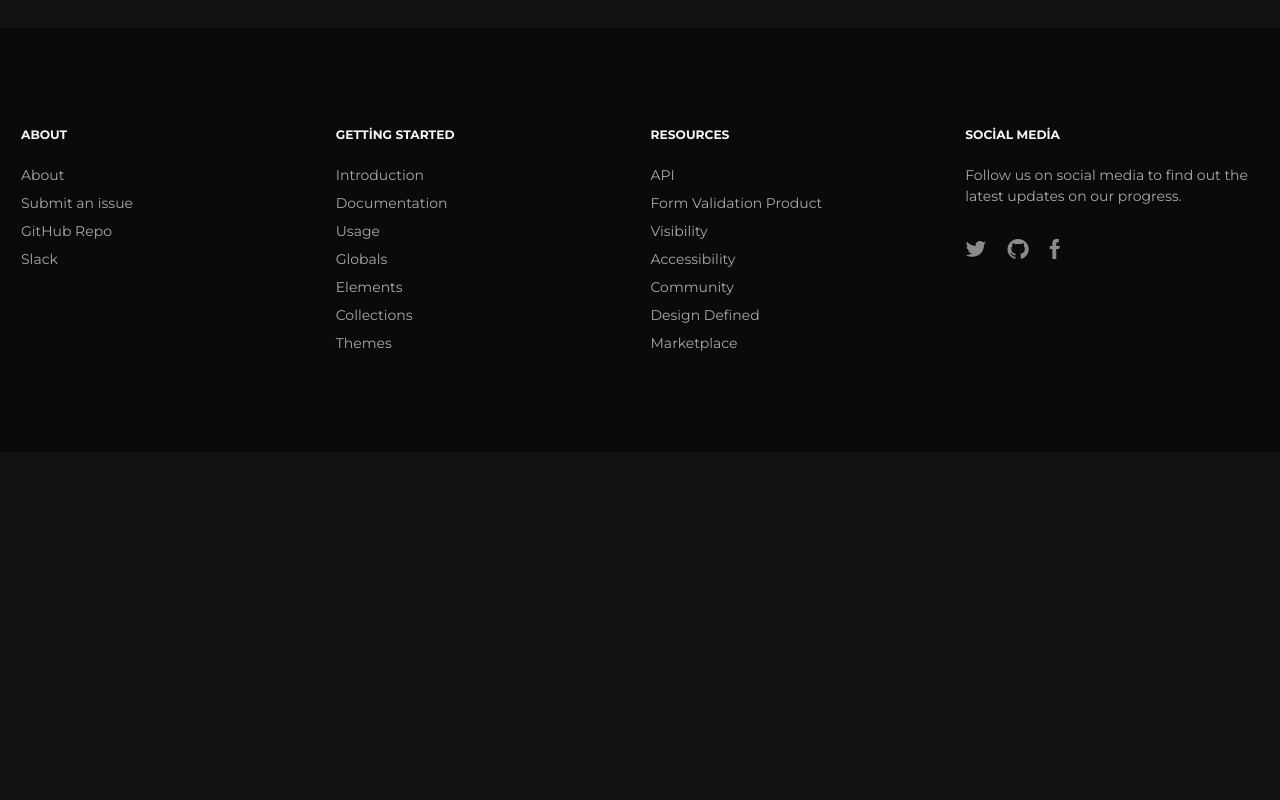
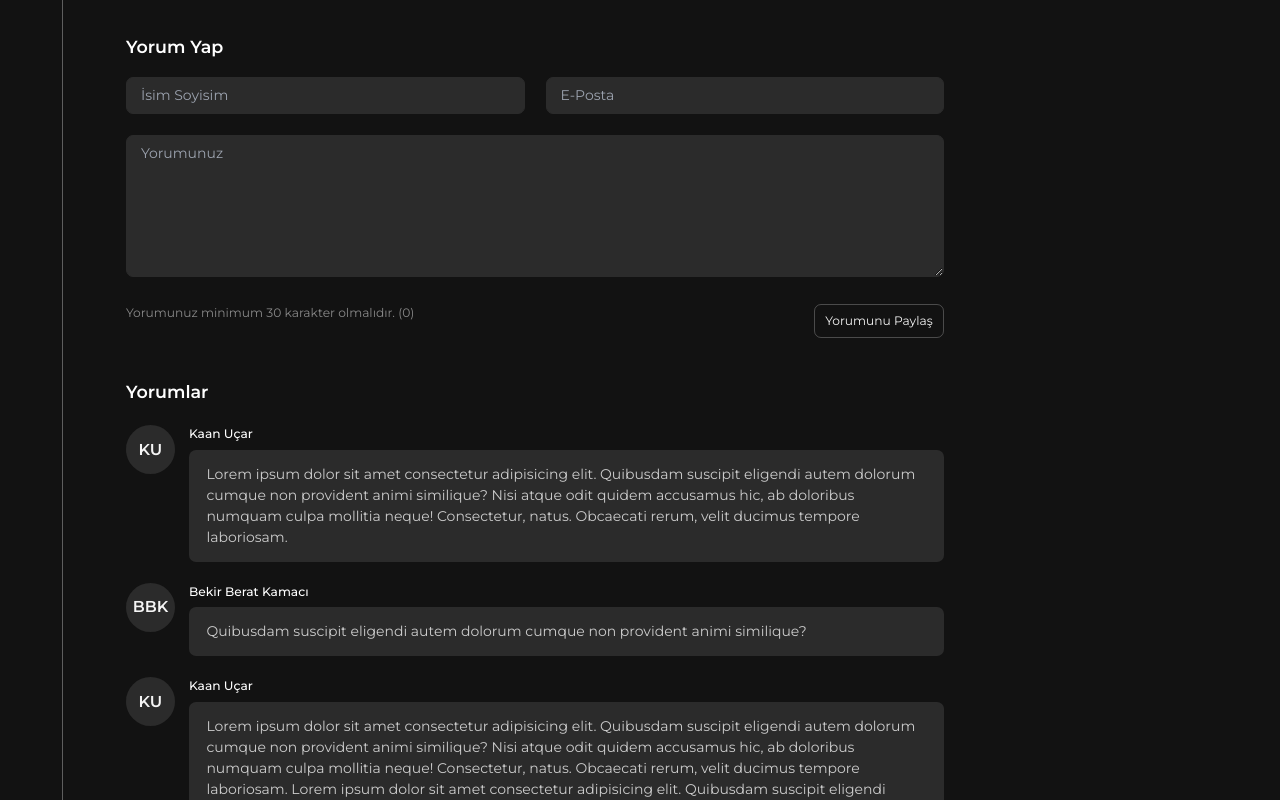
Before and after one commit to kaandhfr/peralead, a React (Vite) app: page /blog in a window 1280 px wide. Shown: the part 1580-2380 px from the top of the page. Before the commit the page ends 2032 px from the top, so only its background shows below. Built offline with nearby package versions, Linux system fonts and the light colour scheme.

Commit message:
blog detay güncellendi

```diff
--- a/src/App.css
+++ b/src/App.css
@@ -29,11 +29,9 @@ svg rect[stroke] {
   position: absolute;
   inset: 0;
   z-index: -1;
-  background: linear-gradient(
-    180deg,
-    rgba(255, 255, 255, 0.04) 0%,
-    rgba(255, 255, 255, 0) 100%
-  );
+  background: linear-gradient(180deg,
+      rgba(255, 255, 255, 0.04) 0%,
+      rgba(255, 255, 255, 0) 100%);
 }
 
 /* App.css */
@@ -41,6 +39,7 @@ svg rect[stroke] {
   from {
     background-position: 0 0;
   }
+
   to {
     background-position: -10000px 5000px;
   }
@@ -98,7 +97,8 @@ svg rect[stroke] {
   margin-bottom: 1rem;
 }
 
-.blog-detail-wrapper .blog-description strong, .blog-detail-wrapper .blog-description b {
+.blog-detail-wrapper .blog-description strong,
+.blog-detail-wrapper .blog-description b {
   font-weight: 600;
 }
 
@@ -112,4 +112,44 @@ svg rect[stroke] {
   html {
     font-size: 12px;
   }
+
+  .blog-detail-wrapper .blog-description h2 {
+    color: #ffffff;
+    font-size: 1.75rem;
+    margin-bottom: 0.75rem;
+  }
+
+  .blog-detail-wrapper .blog-description h3 {
+    color: #ffffff;
+    font-size: 1.5rem;
+    margin-bottom: 0.75rem;
+  }
+
+  .blog-detail-wrapper .blog-description h4 {
+    color: #ffffff;
+    font-size: 1.25rem;
+    margin-bottom: 0.75rem;
+  }
+
+  .blog-detail-wrapper .blog-description h5 {
+    color: #ffffff;
+    font-size: 1rem;
+    margin-bottom: 0.75rem;
+  }
+
+  .blog-detail-wrapper .blog-description h6 {
+    color: #ffffff;
+    font-size: 0.875rem;
+    margin-bottom: 0.75rem;
+  }
+
+  .blog-detail-wrapper .blog-description p {
+    font-size: 0.75rem;
+    margin-bottom: 0.75rem;
+  }
+
+  .blog-detail-wrapper .blog-description ul {
+    font-size: 0.75rem;
+    margin-bottom: 0.75rem;
+  }
 }
--- a/src/pages/BlogDetail/BlogDetail.jsx
+++ b/src/pages/BlogDetail/BlogDetail.jsx
@@ -7,7 +7,7 @@ export default function BlogDetail({ data }) {
   return (
     <div className="blog-detail-wrapper">
       <div className="grid grid-cols-12 gap-6">
-        <div className="col-span-1">
+        <div className="hidden lg:block lg:col-span-1">
           <div className="blog-date flex flex-col items-center text-center w-full flex-shrink-0 h-full">
             <div className="text-xl md:text-2xl font-medium md:mb-1">16</div>
             <span className="block text-[0.65rem] md:text-xs text-default-text text-opacity-50">
@@ -19,7 +19,7 @@ export default function BlogDetail({ data }) {
             <div className="mt-2 border-l border-fourth border-opacity-50 flex-grow"></div>
           </div>
         </div>
-        <div className="col-span-8">
+        <div className="col-span-12 lg:col-span-8 mb-16 lg:mb-0">
           <div className="breadcrumb mb-6">
             <ul className='flex items-center w-full whitespace-nowrap overflow-hidden text-ellipsis text-sm text-fourth text-opacity-75 font-semibold mb-4'>
               <li className="after:content-['>'] after:mx-2"><a className='' href="/">Anasayfa</a></li>
@@ -27,16 +27,16 @@ export default function BlogDetail({ data }) {
               <li className="after:content-['>'] after:mx-2"><a className='' href="#">Binlerce Yıl Önce Devasa Bir ‘Güneş Tsunamisinin’ Dünya’ya Çarptığı Keşfedildi: Peki Günümüzde Yaşanırsa Ne Olur?</a></li>
             </ul>
           </div>
-          <div className="blog-content">
-            <div className="blog-title-section flex items-start gap-6 mb-10">
-              <h1 className="blog-title text-3xl font-semibold">Binlerce Yıl Önce Devasa Bir ‘Güneş Tsunamisinin’ Dünya’ya Çarptığı Keşfedildi: Peki Günümüzde Yaşanırsa Ne Olur?</h1>
+          <div className="blog-content mb-16 md:mb-24">
+            <div className="blog-title-section flex items-start gap-4 md:gap-6 mb-10">
+              <h1 className="blog-title text-xl md:text-3xl font-semibold">Binlerce Yıl Önce Devasa Bir ‘Güneş Tsunamisinin’ Dünya’ya Çarptığı Keşfedildi: Peki Günümüzde Yaşanırsa Ne Olur?</h1>
               <button type='button' className='group flex-shrink-0 w-11 h-11 flex items-center justify-center bg-third rounded-full transition-all relative'>
                 <IconFavorite />
                 <IconFavoriteActive className='absolute top-[0] left-[50%] translate-y-[-50%] translate-x-[-50%] text-red-500 opacity-0 transition-all group-[.active]:top-[50%] group-[.active]:opacity-100' width={20} height={17} />
               </button>
             </div>
-            <div className="blog-image block flex-shrink-0 aspect-[4/3] md:aspect-[16/9] mb-5">
-              <img src="" alt="Blog Image" className="bg-third object-cover w-full aspect-[16/9] rounded-2xl" />
+            <div className="blog-image mb-5">
+              <img src="" alt="Blog Image" className="bg-third object-cover w-full aspect-[4/3] md:aspect-[16/9] rounded-2xl" />
             </div>
             <div className="blog-pre-description text-sm text-white text-opacity-50 mb-8">
               <p><em>"Lorem ipsum dolor sit, amet consectetur adipisicing elit. Quibusdam suscipit eligendi autem dolorum cumque non provident animi similique? Nisi atque odit quidem accusamus hic, ab doloribus numquam culpa mollitia neque! Consectetur, natus. Obcaecati rerum, velit ducimus tempore laboriosam.”</em></p>
@@ -51,8 +51,50 @@ export default function BlogDetail({ data }) {
               </p>
             </div>
           </div>
+          <div className="create-comment-wrapper">
+            <h6 className="text-xl font-semibold text-white mb-5">Yorum Yap</h6>
+            <form action="" className='grid grid-cols-12 gap-4 md:gap-6 mb-12'>
+              <div className="col-span-12 md:col-span-6">
+                <input type="text" name='isim' placeholder='İsim Soyisim' className='w-full rounded-lg border border-third bg-third py-2 px-4' />
+              </div>
+              <div className="col-span-12 md:col-span-6">
+                <input type="mail" name='isim' placeholder='E-Posta' className='w-full rounded-lg border border-third bg-third py-2 px-4' />
+              </div>
+              <div className="col-span-12">
+                <textarea name="yorum" id="" cols="30" rows="6" placeholder='Yorumunuz' className='w-full rounded-lg border border-third bg-third py-2 px-4'></textarea>
+              </div>
+              <div className="col-span-12 flex items-start gap-4 flex-wrap justify-between">
+                <div className="flex items-center gap-2 text-sm text-white text-opacity-50">Yorumunuz minimum 30 karakter olmalıdır. (0)</div>
+                <button type='submit' className="text-sm flex items-center justify-center gap-2 rounded-lg hover:bg-primary hover:bg-opacity-25 border border-primary border-opacity-25 transition duration-300 ease-in-out py-2 px-3">Yorumunu Paylaş</button>
+              </div>
+            </form>
+            <h6 className="text-xl font-semibold text-white mb-6">Yorumlar</h6>
+            <div className="comment-list">
+              <div className="comment-item flex items-start gap-4 mb-6 last:mb-0">
+                <div className="comment-image flex-shrink-0 w-14 h-14 rounded-full bg-third flex justify-center items-center text-lg font-semibold">KU</div>
+                <div className="comment-content flex-grow">
+                  <h6 className="text-sm font-medium text-white mb-2">Kaan Uçar</h6>
+                  <p className="bg-third text-sixth py-4 px-5 rounded-lg">Lorem ipsum dolor sit amet consectetur adipisicing elit. Quibusdam suscipit eligendi autem dolorum cumque non provident animi similique? Nisi atque odit quidem accusamus hic, ab doloribus numquam culpa mollitia neque! Consectetur, natus. Obcaecati rerum, velit ducimus tempore laboriosam.</p>
+                </div>
+              </div>
+              <div className="comment-item flex items-start gap-4 mb-6 last:mb-0">
+                <div className="comment-image flex-shrink-0 w-14 h-14 rounded-full bg-third flex justify-center items-center text-lg font-semibold">BBK</div>
+                <div className="comment-content flex-grow">
+                  <h6 className="text-sm font-medium text-white mb-2">Bekir Berat Kamacı</h6>
+                  <p className="bg-third text-sixth py-4 px-5 rounded-lg">Quibusdam suscipit eligendi autem dolorum cumque non provident animi similique?</p>
+                </div>
+              </div>
+              <div className="comment-item flex items-start gap-4 mb-6 last:mb-0">
+                <div className="comment-image flex-shrink-0 w-14 h-14 rounded-full bg-third flex justify-center items-center text-lg font-semibold">KU</div>
+                <div className="comment-content flex-grow">
+                  <h6 className="text-sm font-medium text-white mb-2">Kaan Uçar</h6>
+                  <p className="bg-third text-sixth py-4 px-5 rounded-lg">Lorem ipsum dolor sit amet consectetur adipisicing elit. Quibusdam suscipit eligendi autem dolorum cumque non provident animi similique? Nisi atque odit quidem accusamus hic, ab doloribus numquam culpa mollitia neque! Consectetur, natus. Obcaecati rerum, velit ducimus tempore laboriosam. Lorem ipsum dolor sit amet consectetur adipisicing elit. Quibusdam suscipit eligendi autem dolorum cumque non provident animi similique? Nisi atque odit quidem accusamus hic, ab doloribus numquam culpa mollitia neque! Consectetur, natus. Obcaecati rerum, velit ducimus tempore laboriosam.</p>
+                </div>
+              </div>
+            </div>
+          </div>
         </div>
-        <div className="col-span-3">
+        <div className="col-span-12 lg:col-span-3">
           <div className="sticky top-24">
             <BlogSidebar
               title={"Bugün En Çok Okunanlar"}
```
Also changed, not shown: src/tailwind.css.
